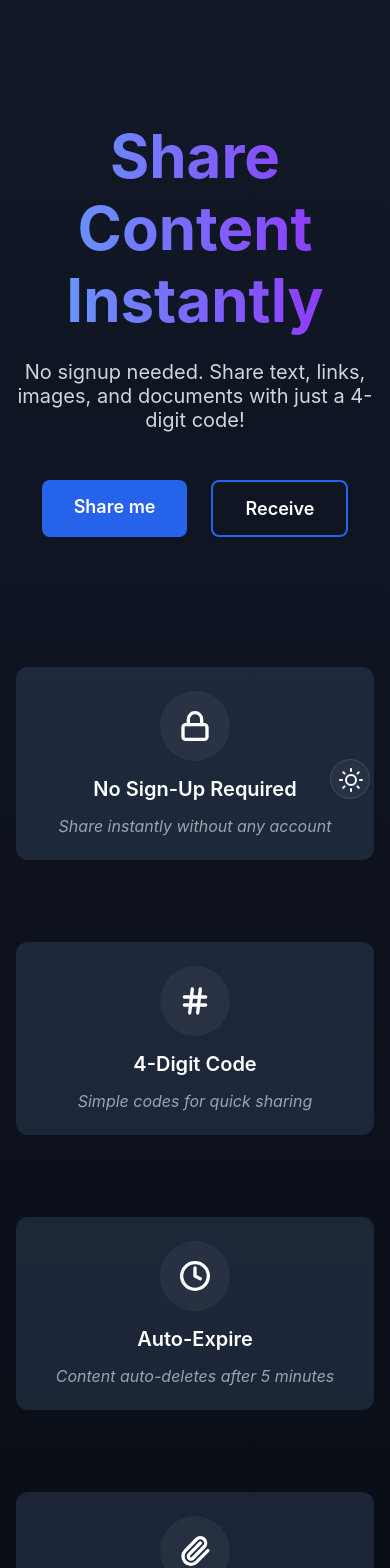
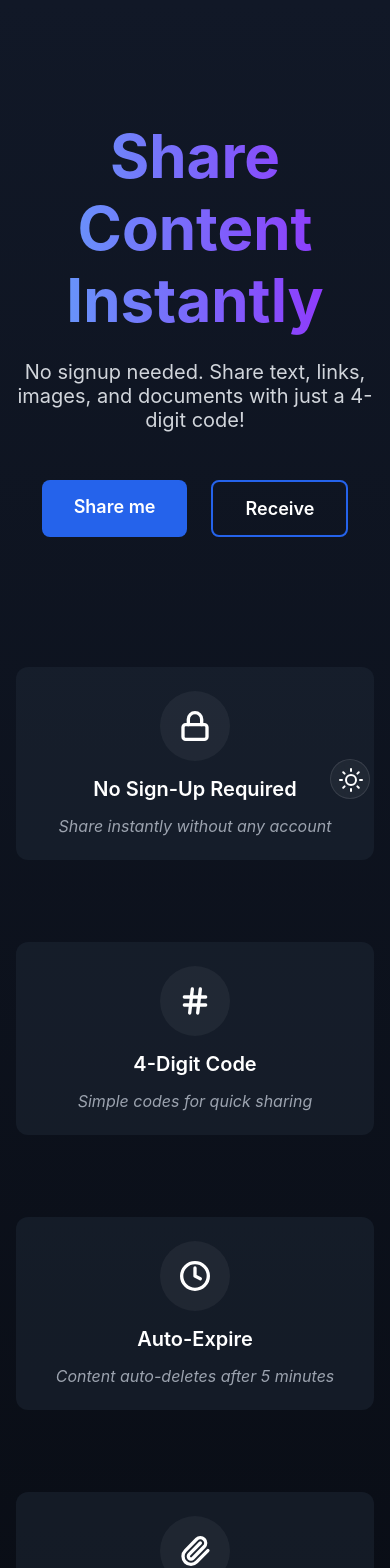
Before and after one commit to Vinoth82003/shareme, a Next.js app: page / in a window 390 px wide. Shown: the top 1568 px of the page. Built offline with nearby package versions, Linux system fonts and the light colour scheme.

Commit message:
Added the media color change

```diff
--- a/src/components/Features/Features.module.css
+++ b/src/components/Features/Features.module.css
@@ -64,7 +64,6 @@
   }
 
   .featureCard {
-    background-color: rgba(51, 69, 96, 0.436);
     animation: move-left 0.7s ease-in forwards;
     margin-left: -150px;
     opacity: 0;
```
